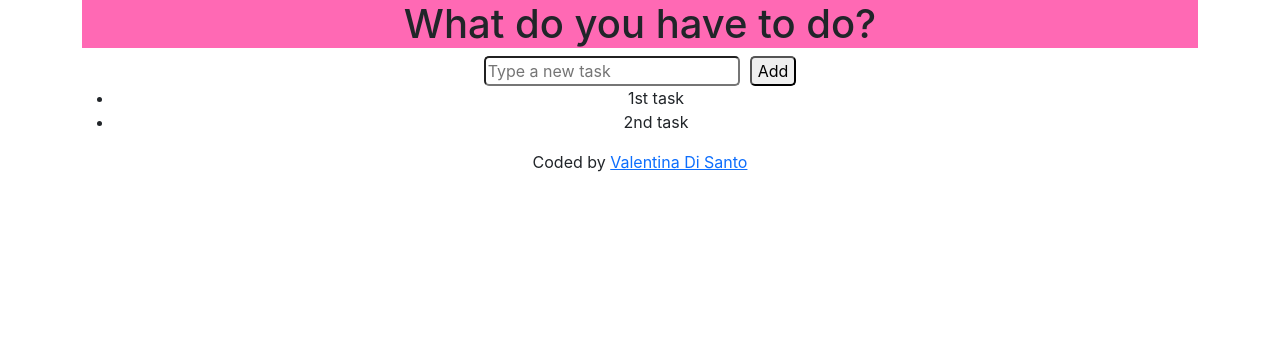
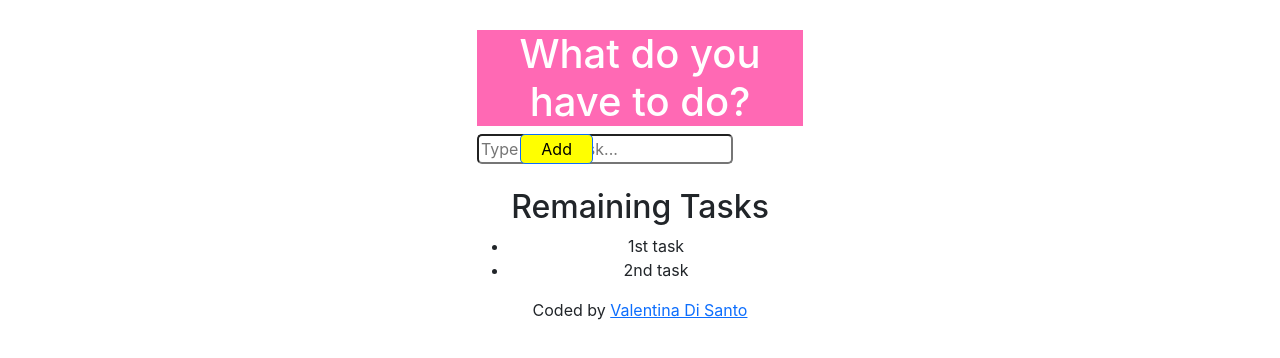
Before and after one commit to Valentinawalechan/To-do-list, a React (Create React App) app: page / in a window 1280 px wide. Shown: the top 358 px of the page. Built offline with nearby package versions, Linux system fonts and the light colour scheme.

Commit message:
add new components
added "AddNewTask" and "Todos" components

```diff
--- a/src/AddNewTask.css
+++ b/src/AddNewTask.css
@@ -1,8 +1,22 @@
 button {
   margin-left: 10px;
   border-radius: 5px;
+  padding: 0px 10px;
 }
 
 input {
   border-radius: 5px;
+  display: block;
 }
+
+.btn {
+  display: block;
+  position: relative;
+  left: -200px;
+  border-radius: 5px;
+  margin-left: 10px;
+  background: yellow;
+  color: black;
+  display: block;
+  padding: 2px 20px 2px 20px;
+}
--- a/src/AddNewTask.js
+++ b/src/AddNewTask.js
@@ -2,10 +2,23 @@ import React from "react";
 import "./AddNewTask.css";
 
 export default function AddNewTask () {
+    function addTask (event) {
+        event.preventDefault();
+        alert("newTask");
+    }
+
     return (
+        <div>
         <form>
-            <input type="search" placeholder="Type a new task" />
-            <button type="submit"> Add </button>
+        <div className="row">
+        <div className="col-8">
+        <input type="search" placeholder="Type a new task..." />
+        </div>
+        <div className="col-4">
+            <input type="submit" class="btn btn-primary" value="Add" OnClick={addTask} />
+        </div>
+        </div>
         </form>
+        </div>
     )
 }
--- a/src/App.css
+++ b/src/App.css
@@ -1,5 +1,7 @@
 .App {
   text-align: center;
+  max-width: 600px;
+  margin: 30px 465px;
 }
 
 .App-header {
--- a/src/Todos.css
+++ b/src/Todos.css
@@ -1,3 +1,8 @@
+#todos {
+  border: 2px solid black;
+}
+
 h1 {
   background: hotpink;
+  color: white;
 }
--- a/src/Todos.js
+++ b/src/Todos.js
@@ -5,9 +5,11 @@ import Tasks from "./Tasks";
 
 export default function Todos () {
     return (
-        <div>
+        <div className="todos">
         <h1>What do you have to do?</h1>
         <AddNewTask />
+        <br />
+        <h2>Remaining Tasks</h2>
         <Tasks />
         </div>
         )
```
